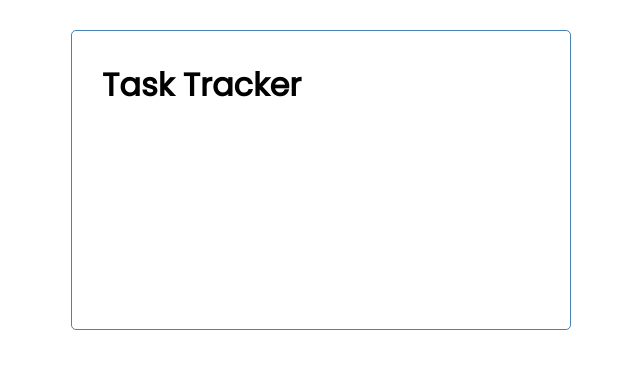
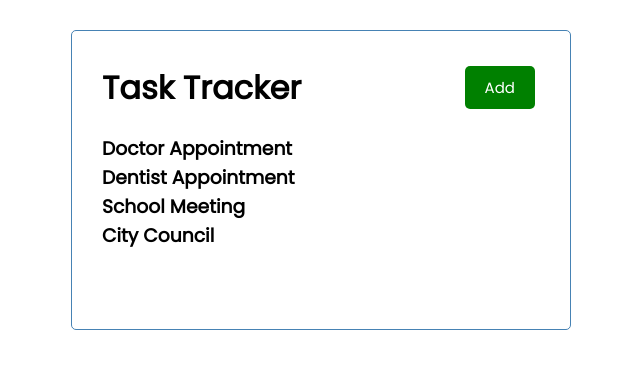
Before and after one commit to brendenbass/react-task-tracker, a React (Create React App) app: page / in a window 1280 px wide. Shown: the top 368 px of the page, without its empty margins (319-959 px from the left). Built offline with nearby package versions, Linux system fonts and the light colour scheme.

Commit message:
Added new components
- Added Button component
- Added Tasks component
- Added Button component to Header.js
- Added Tasks to App.js

```diff
--- a/src/App.js
+++ b/src/App.js
@@ -1,9 +1,11 @@
 import Header from "./components/Header";
+import Tasks from "./components/Tasks";
 
 function App() {
   return (
     <div className="container">
       <Header />
+      <Tasks/>
     </div>
   )
 }
--- /dev/null
+++ b/src/components/Button.js
@@ -0,0 +1,20 @@
+import PropTypes from 'prop-types'
+
+const Button = ({ color, text, onClick }) => {
+    return <button onClick={onClick} style={{ backgroundColor: color }}
+    className='btn'>
+        {text}
+    </button>
+}
+
+Button.defaultProps = {
+    color: 'steelblue',
+}
+
+Button.propTypes = {
+    text: PropTypes.string,
+    color: PropTypes.string,
+    onClick: PropTypes.func,
+}
+
+export default Button
--- a/src/components/Header.js
+++ b/src/components/Header.js
@@ -1,9 +1,15 @@
 import PropTypes from 'prop-types'
+import Button from './Button'
 
 const Header = ({title}) => {
+    const onClick = () => {
+        console.log('Click')
+    }
+
     return (
-        <header>
+        <header className='header'>
             <h1>{title}</h1>
+            <Button color='green' text='Add' onClick={onClick}/>
         </header>
     )
 }
@@ -15,10 +21,10 @@
 Header.propTypes = {
     title: PropTypes.string.isRequired,
 }
-
-const headingStyle = {
-    color: 'red',
-    backgroundColor: 'black',
-}
+// CSS in JS
+// const headingStyle = {
+//     color: 'red',
+//     backgroundColor: 'black',
+// }
 
 export default Header
--- /dev/null
+++ b/src/components/Tasks.js
@@ -0,0 +1,38 @@
+const tasks = [
+    {
+    id: 1,
+    text: 'Doctor Appointment',
+    day: 'Feb 5 at 2:30 PM',
+    reminder: true,
+    },
+    {
+    id: 2,
+    text: 'Dentist Appointment',
+    day: 'Feb 6 at 2:30 PM',
+    reminder: true,
+    },
+    {
+    id: 3,
+    text: 'School Meeting',
+    day: 'Feb 7 at 2:30 PM',
+    reminder: false,
+    },
+    {
+    id: 4,
+    text: 'City Council',
+    day: 'Feb 8 at 2:30 PM',
+    reminder: true,
+    },
+]
+
+const Tasks = () => {
+    return (
+        <>
+            {tasks.map((task) => (
+            <h3>{task.text}</h3>
+            ))}
+        </>
+    )
+}
+
+export default Tasks
```
